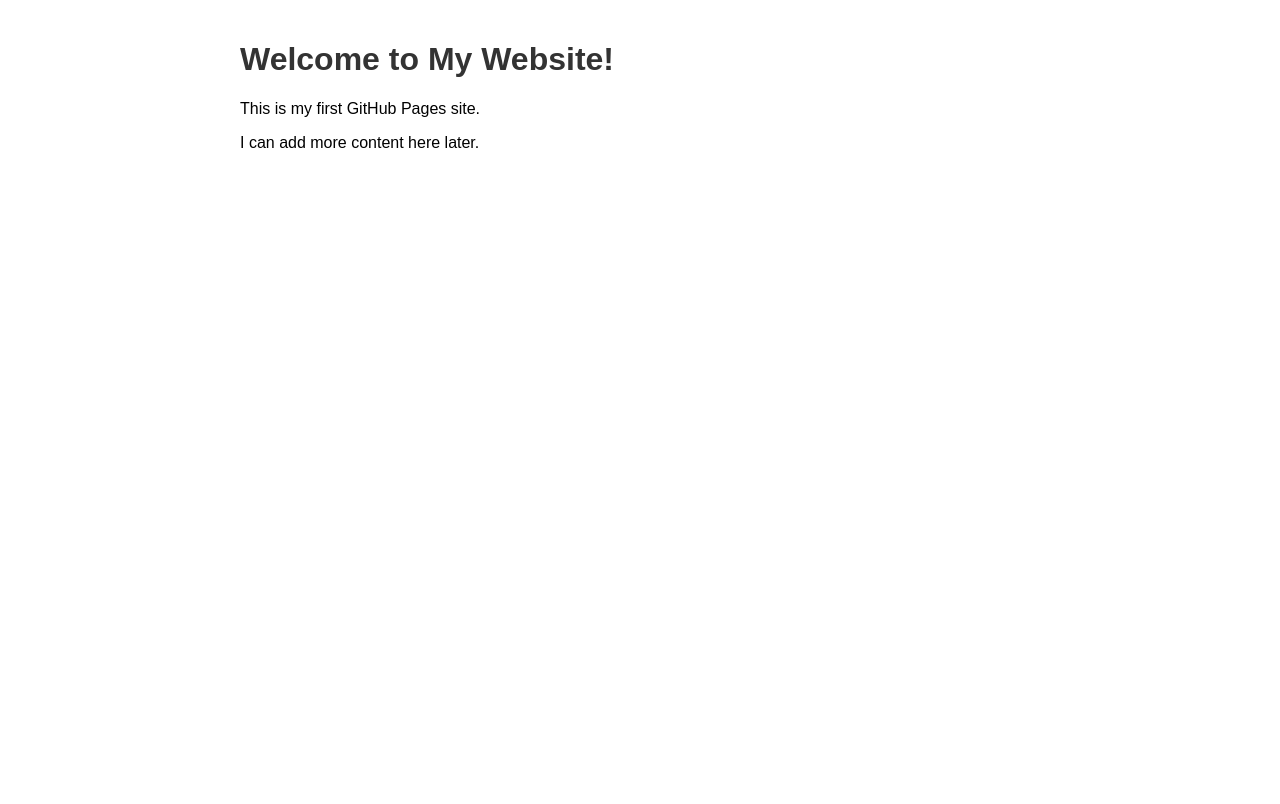
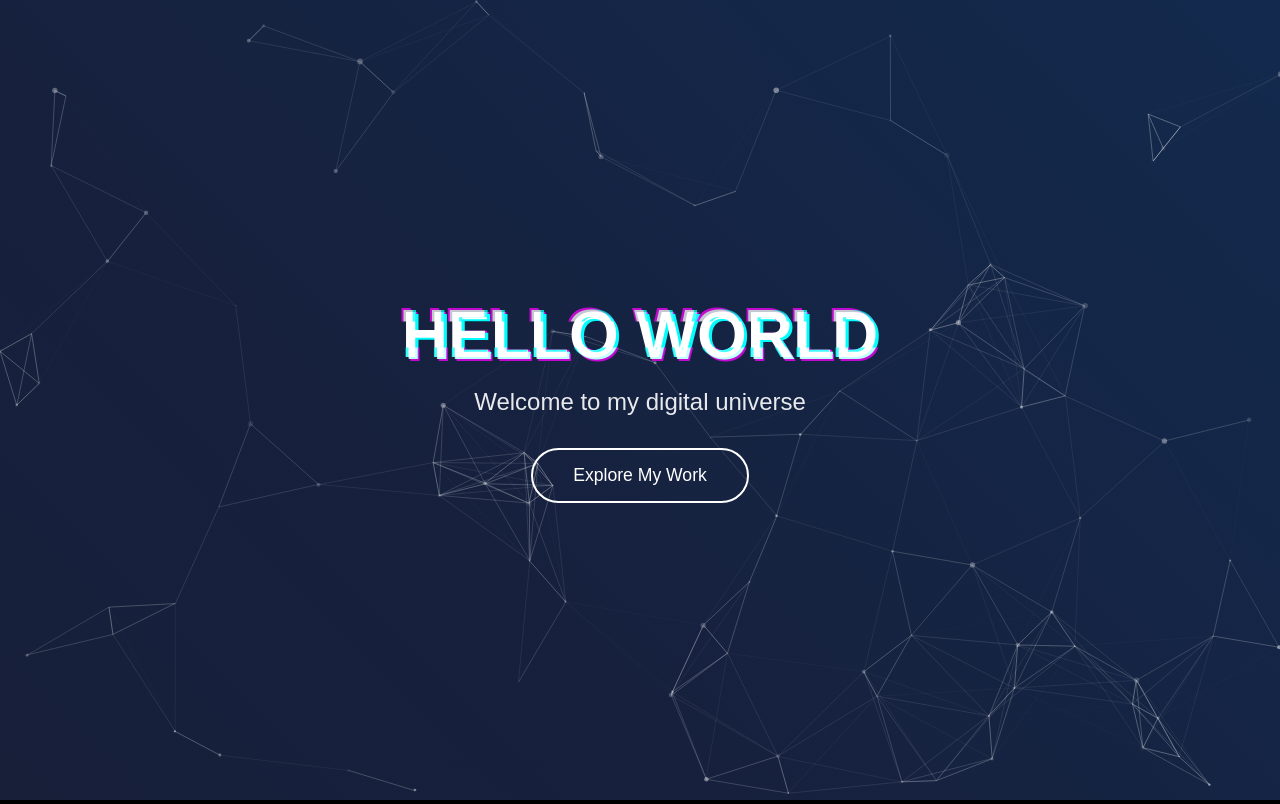
Before and after one commit to Shivam-Sharma-Github/Shivam-Sharma-Github.github.io, a plain HTML site: page index.html in a window 1280 px wide. Drawn offline with nearby package versions, Linux system fonts and the light colour scheme.

Commit message:
Update index.html
Website Homepage Update V-0.1

```diff
--- a/index.html
+++ b/index.html
@@ -1,15 +1,190 @@
 <!DOCTYPE html>
-<html>
+<html lang="en">
 <head>
-    <title>My GitHub Website</title>
+    <meta charset="UTF-8">
+    <meta name="viewport" content="width=device-width, initial-scale=1.0">
+    <title>Mesmerizing Portfolio</title>
     <style>
-        body { font-family: Arial, sans-serif; max-width: 800px; margin: 0 auto; padding: 20px; }
-        h1 { color: #333; }
+        * {
+            margin: 0;
+            padding: 0;
+            box-sizing: border-box;
+        }
+
+        body {
+            background: #000;
+            color: white;
+            font-family: 'Arial', sans-serif;
+            overflow: hidden;
+            height: 100vh;
+        }
+
+        #particles-js {
+            position: absolute;
+            width: 100%;
+            height: 100%;
+            background: linear-gradient(45deg, #0f0f0f, #1a1a2e, #16213e, #0f3460);
+            background-size: 400% 400%;
+            animation: gradientShift 15s ease infinite;
+        }
+
+        @keyframes gradientShift {
+            0% { background-position: 0% 50%; }
+            50% { background-position: 100% 50%; }
+            100% { background-position: 0% 50%; }
+        }
+
+        .content {
+            position: relative;
+            z-index: 1;
+            height: 100vh;
+            display: flex;
+            flex-direction: column;
+            justify-content: center;
+            align-items: center;
+            text-align: center;
+            padding: 2rem;
+        }
+
+        .glitch {
+            font-size: 4rem;
+            font-weight: bold;
+            text-transform: uppercase;
+            position: relative;
+            text-shadow: 0.05em 0 0 #00fffc, -0.03em -0.04em 0 #fc00ff,
+                         0.025em 0.04em 0 #fffc00;
+            animation: glitch 725ms infinite;
+            margin-bottom: 1rem;
+        }
+
+        .glitch span {
+            position: absolute;
+            top: 0;
+            left: 0;
+        }
+
+        .glitch span:first-child {
+            animation: glitch 500ms infinite;
+            clip-path: polygon(0 0, 100% 0, 100% 35%, 0 35%);
+            transform: translate(-0.04em, -0.03em);
+            opacity: 0.75;
+        }
+
+        .glitch span:last-child {
+            animation: glitch 375ms infinite;
+            clip-path: polygon(0 65%, 100% 65%, 100% 100%, 0 100%);
+            transform: translate(0.04em, 0.03em);
+            opacity: 0.75;
+        }
+
+        @keyframes glitch {
+            0% { text-shadow: 0.05em 0 0 #00fffc, -0.03em -0.04em 0 #fc00ff; }
+            15% { text-shadow: 0.05em 0 0 #00fffc, -0.03em -0.04em 0 #fc00ff; }
+            16% { text-shadow: -0.05em -0.025em 0 #00fffc, 0.025em 0.035em 0 #fc00ff; }
+            49% { text-shadow: -0.05em -0.025em 0 #00fffc, 0.025em 0.035em 0 #fc00ff; }
+            50% { text-shadow: 0.05em 0.035em 0 #00fffc, 0.03em 0 0 #fc00ff; }
+            99% { text-shadow: 0.05em 0.035em 0 #00fffc, 0.03em 0 0 #fc00ff; }
+            100% { text-shadow: -0.05em 0 0 #00fffc, -0.025em -0.04em 0 #fc00ff; }
+        }
+
+        .subtitle {
+            font-size: 1.5rem;
+            margin-bottom: 2rem;
+            opacity: 0.9;
+            animation: fadeIn 2s ease-in;
+        }
+
+        .cta-button {
+            padding: 15px 40px;
+            font-size: 1.1rem;
+            background: transparent;
+            color: white;
+            border: 2px solid white;
+            border-radius: 50px;
+            cursor: pointer;
+            transition: all 0.3s ease;
+            position: relative;
+            overflow: hidden;
+            z-index: 1;
+        }
+
+        .cta-button:hover {
+            color: black;
+            transform: translateY(-3px);
+            box-shadow: 0 10px 25px rgba(255,255,255,0.2);
+        }
+
+        .cta-button::before {
+            content: '';
+            position: absolute;
+            top: 0;
+            left: -100%;
+            width: 100%;
+            height: 100%;
+            background: white;
+            transition: all 0.4s ease;
+            z-index: -1;
+        }
+
+        .cta-button:hover::before {
+            left: 0;
+        }
+
+        @keyframes fadeIn {
+            from { opacity: 0; transform: translateY(20px); }
+            to { opacity: 0.9; transform: translateY(0); }
+        }
     </style>
 </head>
 <body>
-    <h1>Welcome to My Website!</h1>
-    <p>This is my first GitHub Pages site.</p>
-    <p>I can add more content here later.</p>
+    <div id="particles-js"></div>
+
+    <div class="content">
+        <h1 class="glitch">
+            Hello World
+            <span aria-hidden="true">Hello World</span>
+            <span aria-hidden="true">Hello World</span>
+        </h1>
+        <p class="subtitle">Welcome to my digital universe</p>
+        <button class="cta-button">Explore My Work</button>
+    </div>
+
+    <!-- Particles.js Library -->
+    <script src="https://cdn.jsdelivr.net/particles.js/2.0.0/particles.min.js"></script>
+    <script>
+        particlesJS('particles-js', {
+            particles: {
+                number: { value: 80, density: { enable: true, value_area: 800 } },
+                color: { value: "#ffffff" },
+                shape: { type: "circle" },
+                opacity: { value: 0.5, random: true },
+                size: { value: 3, random: true },
+                line_linked: {
+                    enable: true,
+                    distance: 150,
+                    color: "#ffffff",
+                    opacity: 0.4,
+                    width: 1
+                },
+                move: {
+                    enable: true,
+                    speed: 2,
+                    direction: "none",
+                    random: true,
+                    straight: false,
+                    out_mode: "out",
+                    bounce: false
+                }
+            },
+            interactivity: {
+                detect_on: "canvas",
+                events: {
+                    onhover: { enable: true, mode: "repulse" },
+                    onclick: { enable: true, mode: "push" },
+                    resize: true
+                }
+            }
+        });
+    </script>
 </body>
 </html>
```
